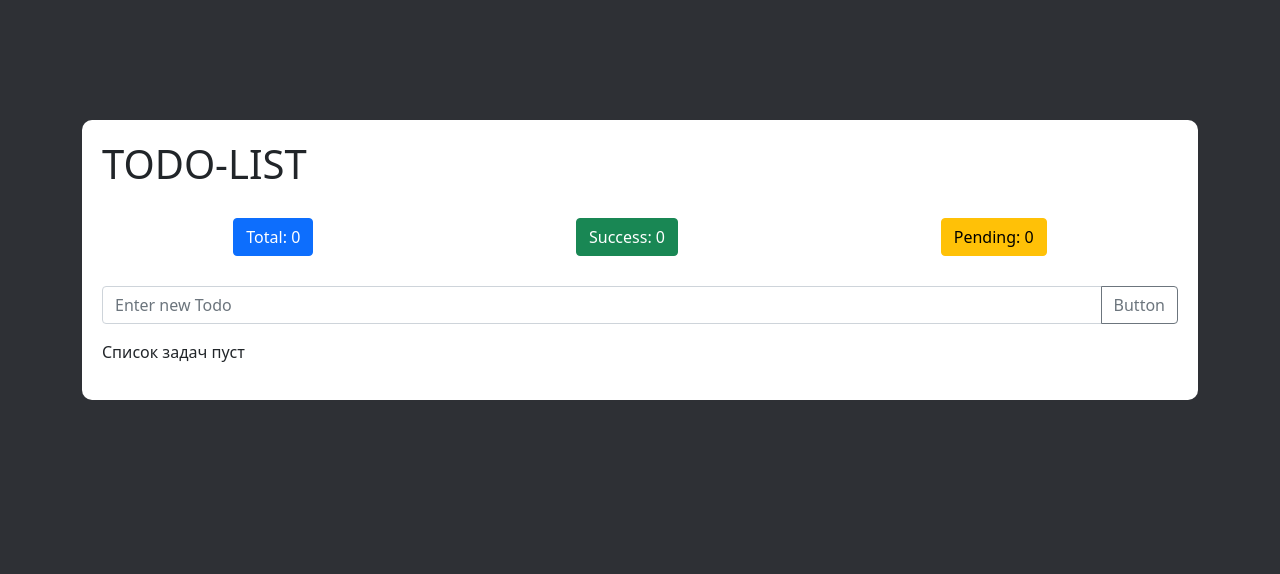
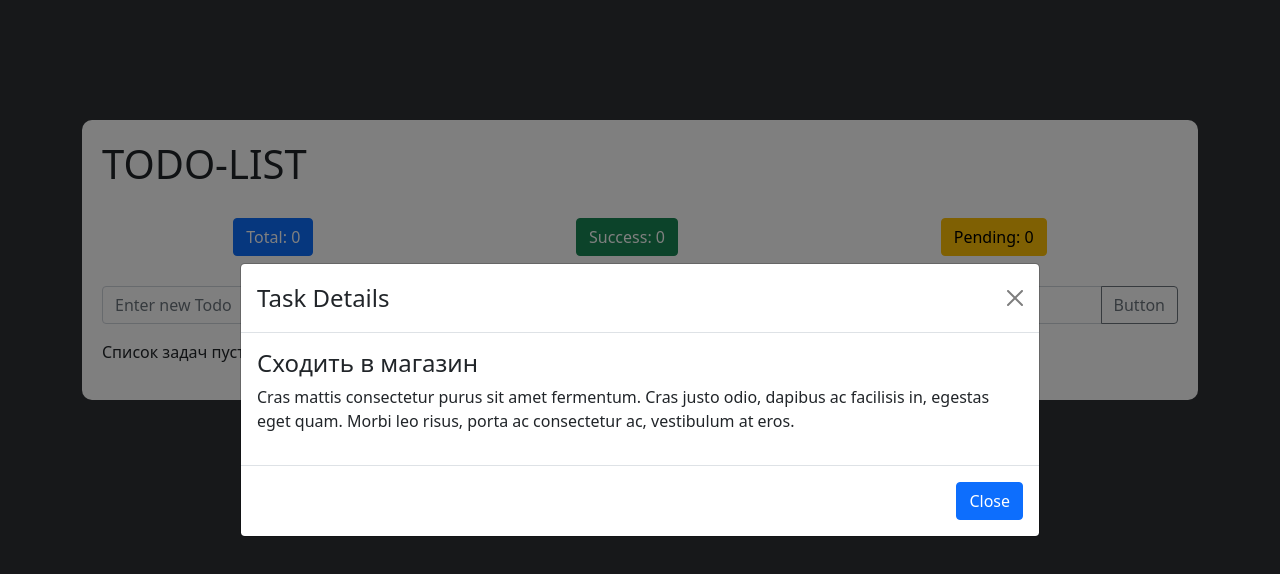
Before and after one commit to merkushynArt/TODO-LIST, a React (Create React App) app: page / in a window 1280 px wide. Both pictures are taken after a click on the element 1166 px from the left and 360 px from the top of the page. Shown: the top 574 px of the page. Built offline with nearby package versions, Linux system fonts and the light colour scheme.

Commit message:
imlemented popup using react-bootstrap

```diff
--- a/src/App.js
+++ b/src/App.js
@@ -4,6 +4,7 @@ import FormBlock from "./components/FormBlock/FormBlock";
 import ListBlock from "./components/ListBlock/ListBlock";
 import StatusBlock from "./components/StatusBlock/StatusBlock";
 import './style.css';
+import MyVerticallyCenteredModal from './components/Popup/Popup'
 
 
 function App() {
@@ -22,6 +23,20 @@ function App() {
 
    const [status, setStatus] = useState('Total');
 
+   const [modalShow, setModalShow] = useState(false);
+
+   const [modalShowObj, setModalShowObj] = useState({
+      success: null,
+      pending: null,
+      date: null,
+      title: '',
+      isOpen: false,
+      description: '',
+      priority: '',
+      tags: [],
+      id: null
+   })
+
    return (
       <div className="App">
          <div className="container">
@@ -37,17 +52,20 @@ function App() {
                         <p>Список выполненых задач пуст</p>
                      :
                      <>
-                        <ListBlock status={status} setTasks={setTasks} tasks={tasks} setStatus={setStatus} />
+                        <ListBlock setModalShowObj={setModalShowObj} modalShow={modalShow} setModalShow={setModalShow} status={status} setTasks={setTasks} tasks={tasks} setStatus={setStatus} />
                         <p className="App__clear" onClick={() => setTasks([])}>
                            Clear All
                            <MdDelete/>
                         </p>
                      </>
-
                }
-
             </div>
          </div>
+         <MyVerticallyCenteredModal
+            obj={modalShowObj}
+            show={modalShow}
+            onHide={() => setModalShow(false)}
+         />
       </div>
    );
 }
--- a/src/components/ListBlock/ListBlock.js
+++ b/src/components/ListBlock/ListBlock.js
@@ -3,7 +3,8 @@ import './listBlock.css';
 import {AiFillTag} from 'react-icons/ai';
 import { MdDelete } from "react-icons/md";
 
-const ListBlock = ({tasks, setTasks, status}) => {
+
+const ListBlock = ({tasks, setTasks, status, setModalShow, modalShow, obj, modalShowObj, setModalShowObj}) => {
 
    const delTask = (id) => {
       setTasks(tasks.filter((elem) => {
@@ -33,7 +34,11 @@ const ListBlock = ({tasks, setTasks, status}) => {
                   return task
                }
             }).map((task) => (
-               <li className='item' style={{opacity: task.success ? '50%' : '100%'}} key={task.id}>
+               <>
+                  <li className='item' style={{opacity: task.success ? '50%' : '100%'}} key={task.id} onClick={() => {
+                        setModalShow(true);
+                        setModalShowObj(task);
+                     }}>
                      <div className='itemLeft'>
                         <p style={{textDecoration: task.success ? 'red line-through' : 'none'}}>{task.title}</p>
                      </div>
@@ -56,6 +61,7 @@ const ListBlock = ({tasks, setTasks, status}) => {
                         </div>
                      </div>
                   </li>
+               </>
             ))
          }
       </ul>
--- /dev/null
+++ b/src/components/Popup/Popup.js
@@ -0,0 +1,34 @@
+import React from 'react';
+import Button from 'react-bootstrap/Button';
+import Modal from 'react-bootstrap/Modal';
+
+
+const MyVerticallyCenteredModal = (props) => {
+   return (
+      <Modal
+         {...props}
+         size="lg"
+         aria-labelledby="contained-modal-title-vcenter"
+         centered
+      >
+         <Modal.Header closeButton>
+            <Modal.Title id="contained-modal-title-vcenter">
+               Task Details
+            </Modal.Title>
+         </Modal.Header>
+         <Modal.Body>
+            <h4>{props.obj.title}</h4>
+            <p>
+               Cras mattis consectetur purus sit amet fermentum. Cras justo odio,
+               dapibus ac facilisis in, egestas eget quam. Morbi leo risus, porta ac
+               consectetur ac, vestibulum at eros.
+            </p>
+         </Modal.Body>
+         <Modal.Footer>
+            <Button onClick={props.onHide}>Close</Button>
+         </Modal.Footer>
+      </Modal>
+   );
+}
+
+export default MyVerticallyCenteredModal;
```
Lines whose indentation alone changed are shown as unchanged.
